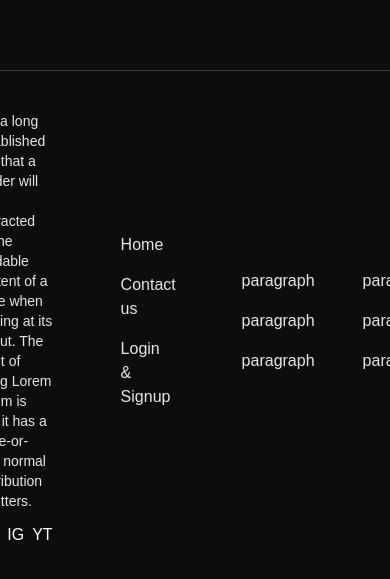
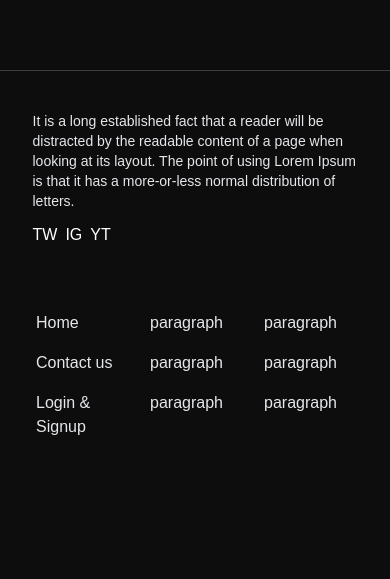
Before and after one commit to lucasjolibois54/lb-fitness, a Next.js app: page / in a window 390 px wide. Shown: the part 3578-4157 px from the top of the page. After the commit the page ends 4097 px from the top, so only its background shows below. Built offline with nearby package versions, Linux system fonts and the light colour scheme; no server answers.

Commit message:
Update footer.js

```diff
--- a/components/main/footer.js
+++ b/components/main/footer.js
@@ -1,55 +1,72 @@
-import React from 'react'
+import React from "react";
 
 function footer() {
   return (
-    <div className='mt-20 mb-20  max-w-7xl  mx-auto flex items-center justify-center space-x-14 border-white/20 border-t'>
+    <>
+    <div className="mt-20 mb-20  max-w-7xl  mx-auto flex flex-col sm:flex-row items-center justify-center sm:space-x-14 border-white/20 border-t">
+      <div className="w-5/6 sm:w-3/12">
+        <p className="text-sm pt-10 text-gray-200 ">
+          It is a long established fact that a reader will be distracted by the
+          readable content of a page when looking at its layout. The point of
+          using Lorem Ipsum is that it has a more-or-less normal distribution of
+          letters.
+        </p>
+        <div className="flex space-x-2 mt-3">
+          <p>TW</p>
+          <p>IG</p>
+          <p>YT</p>
+        </div>
+      </div>
+      <div className="hidden sm:block w-2/12 space-y-4">
+        <p className="mt-6 text-gray-200 hover:text-pink cursor-pointer font-light ml-3">
+          Home
+        </p>
+        <p className=" text-gray-200 font-light ml-3">Contact us</p>
+        <p className=" text-gray-200 font-light ml-3">Login &amp; Signup</p>
+      </div>
 
-        <div className='w-3/12'>
-        <p className='text-sm pt-10 text-gray-200 '>
-        It is a long established fact that a reader will be distracted by the readable content of a page when looking at its layout. The point of using Lorem Ipsum is that it has a more-or-less normal distribution of letters.
+      <div className="hidden sm:block w-2/12 space-y-4">
+        <p className="mt-6 text-gray-200 font-light ml-3">paragraph</p>
+        <p className=" text-gray-200 font-light ml-3">paragraph</p>
+        <p className=" text-gray-200 font-light ml-3">paragraph</p>
+      </div>
+
+      <div className="hidden sm:block w-2/12 space-y-4">
+        <p className="mt-6 text-gray-200 font-light ml-3">paragraph</p>
+        <p className=" text-gray-200 font-light ml-3">paragraph</p>
+        <p className=" text-gray-200 font-light ml-3">paragraph</p>
+      </div>
+    </div>
+
+
+
+
+      <div className="px-6 -mt-10 pb-20  max-w-7xl  mx-auto flex">
+
+      <div className=" sm:hidden w-4/12 space-y-4">
+        <p className="mt-6 text-gray-200 hover:text-pink cursor-pointer font-light ml-3">
+          Home
         </p>
-        <div className='flex space-x-2 mt-3'>
-        <p>TW</p><p>IG</p><p>YT</p></div></div>
-        <div className='w-2/12 space-y-4'>
+        <p className=" text-gray-200 font-light ml-3">Contact us</p>
+        <p className=" text-gray-200 font-light ml-3">Login &amp; Signup</p>
+      </div>
 
-            <p className='mt-6 text-gray-200 hover:text-pink cursor-pointer font-light ml-3'>
-                Home
-            </p>
-            <p className=' text-gray-200 font-light ml-3'>
-                Contact us
-            </p>
-            <p className=' text-gray-200 font-light ml-3'>
-                Login &amp; Signup
-            </p>
-        </div>
+      <div className=" sm:hidden w-4/12 space-y-4">
+        <p className="mt-6 text-gray-200 font-light ml-3">paragraph</p>
+        <p className=" text-gray-200 font-light ml-3">paragraph</p>
+        <p className=" text-gray-200 font-light ml-3">paragraph</p>
+      </div>
 
-        <div className='w-2/12 space-y-4'>
+      <div className=" sm:hidden w-4/12 space-y-4">
+        <p className="mt-6 text-gray-200 font-light ml-3">paragraph</p>
+        <p className=" text-gray-200 font-light ml-3">paragraph</p>
+        <p className=" text-gray-200 font-light ml-3">paragraph</p>
+      </div>
+    </div>
 
-            <p className='mt-6 text-gray-200 font-light ml-3'>
-                paragraph
-            </p>
-            <p className=' text-gray-200 font-light ml-3'>
-                paragraph
-            </p>
-            <p className=' text-gray-200 font-light ml-3'>
-                paragraph
-            </p>
-        </div>
 
-        <div className='w-2/12 space-y-4'>
-
-            <p className='mt-6 text-gray-200 font-light ml-3'>
-                paragraph
-            </p>
-            <p className=' text-gray-200 font-light ml-3'>
-                paragraph
-            </p>
-            <p className=' text-gray-200 font-light ml-3'>
-                paragraph
-            </p>
-        </div>
-    </div>
-  )
+    </>
+  );
 }
 
-export default footer
+export default footer;
```
